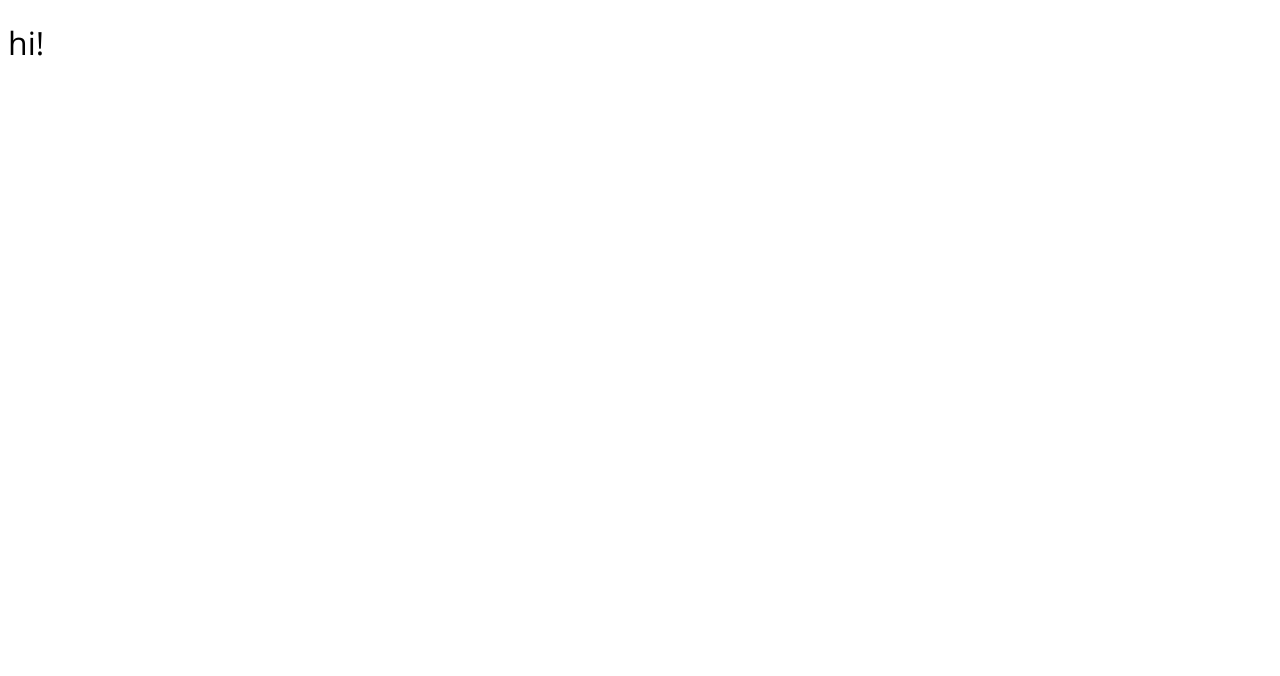
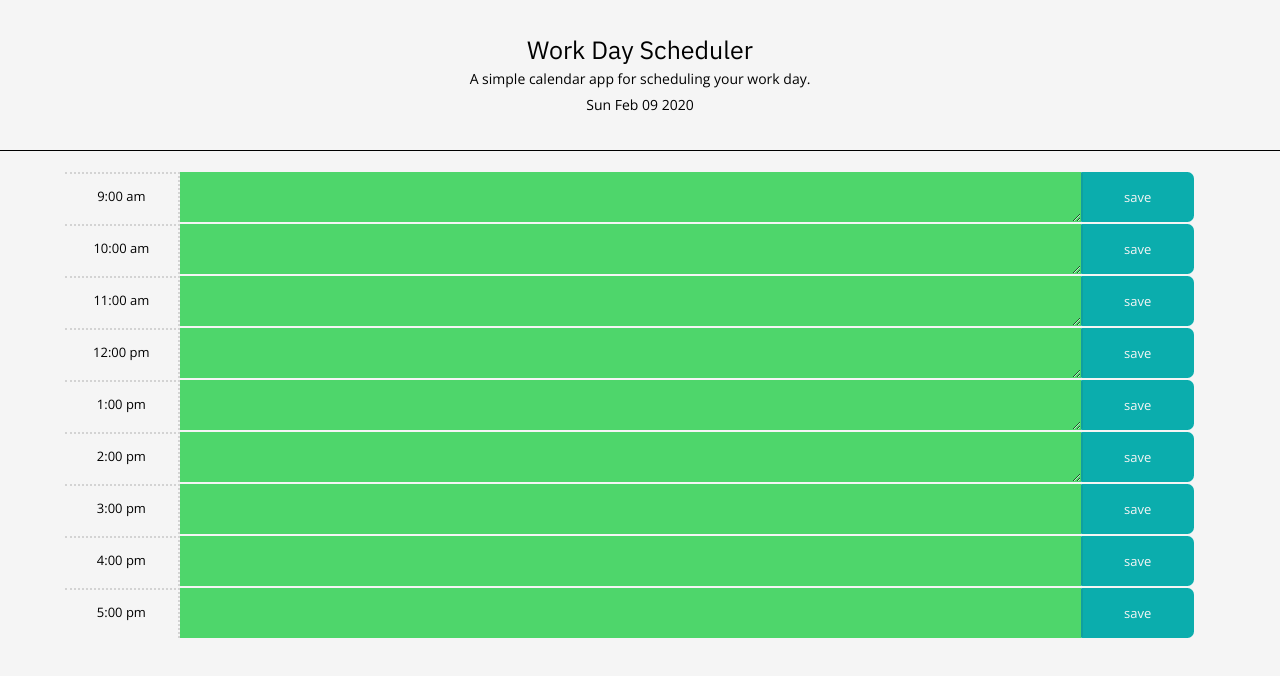
Before and after one commit to jethan16/DayPlanner, a plain HTML site: page index.html in a window 1280 px wide. Drawn offline with nearby package versions, Linux system fonts and the light colour scheme.

Commit message:
rewrote html, css, and js

```diff
--- a/1_Assets/styles.css
+++ /dev/null
@@ -1,4 +0,0 @@
-* {
-    font-family: 'Open Sans', sans-serif; ;
-    font-weight: 300;
-}
--- a/index.html
+++ b/index.html
@@ -1,19 +1,117 @@
 <!DOCTYPE html>
 <html lang="en">
+
 <head>
     <meta charset="UTF-8">
     <meta name="viewport" content="width=device-width, initial-scale=1.0">
-    <link rel="stylesheet" type="text/css" href="1_Assets/styles.css">
-    <link href="https://fonts.googleapis.com/css?family=IBM+Plex+Sans|Open+Sans:300,400,600,700&display=swap" rel="stylesheet">
+    <link rel="stylesheet" type="text/css" href="styles.css">
+    <link href="https://fonts.googleapis.com/css?family=IBM+Plex+Sans|Open+Sans:300,400,600,700&display=swap"
+        rel="stylesheet">
     <title>Day Planner</title>
 </head>
+
 <body>
-    <header>
-        <h1>hi!</h1>
+    <header class="header">
+        <h1>Work Day Scheduler</h1>
+        <h2>A simple calendar app for scheduling your work day.</h2>
+        <h2 id="date">Date</h2>
     </header>
+    <div class="border"></div>
+
+    <!-- calendar -->
+
+    <div class="cal-container">
 
 
+        <div class="col hour0">
+            <div class="left">
+                <h3>9:00 am</h3>
+            </div>
+            <textarea type="text" id="userInput0" class="middle"></textarea>
+            <button class="right" id="saveButton0" value="0">
+                <p class="complete">save</p>
+            </button>
+        </div>
+        <div class="col hour1">
+            <div class="left">
+                <h3>10:00 am</h3>
+            </div>
+            <textarea type="text" id="userInput1" class="middle"></textarea>
+            <button class="right" id="saveButton1" value="1">
+                <p class="complete">save</p>
+            </button>
+        </div>
+        <div class="col hour2">
+            <div class="left">
+                <h3>11:00 am</h3>
+            </div>
+            <textarea type="text" id="userInput2" class="middle"></textarea>
+            <button class="right" id="saveButton2" value="2">
+                <p class="complete">save</p>
+            </button>
+        </div>
+        <div class="col hour3">
+            <div class="left">
+                <h3>12:00 pm</h3>
+            </div>
+            <textarea type="text" id="userInput3" class="middle"></textarea>
+            <button class="right" id="saveButton2" value="3">
+                <p class="complete">save</p>
+            </button>
+        </div>
+        <div class="col hour4">
+            <div class="left">
+                <h3>1:00 pm</h3>
+            </div>
+            <textarea type="text" id="userInput4" class="middle"></textarea>
+            <button class="right" id="saveButton2" value="4">
+                <p class="complete">save</p>
+            </button>
+        </div>
+        <div class="col hour5">
+            <div class="left">
+                <h3>2:00 pm</h3>
+            </div>
+            <textarea type="text" id="userInput5" class="middle"></textarea>
+            <button class="right" id="saveButton2" value="5">
+                <p class="complete">save</p>
+            </button>
+        </div>
+        <div class="col hour6">
+            <div class="left">
+                <h3>3:00 pm</h3>
+            </div>
+            <input type="text" id="userInput6" class="middle"></input>
+            <button class="right" id="saveButton2" value="6">
+                <p class="complete">save</p>
+            </button>
+        </div>
+        <div class="col hour7">
+            <div class="left">
+                <h3>4:00 pm</h3>
+            </div>
+            <input type="text" id="userInput7" class="middle"></input>
+            <button class="right" id="saveButton2" value="7">
+                <p class="complete">save</p>
+            </button>
+        </div>
+        <div class="col hour8">
+            <div class="left">
+                <h3>5:00 pm</h3>
+            </div>
+            <input type="text" id="userInput8" class="middle"></input>
+            <button class="right" id="saveButton2" value="8">
+                <p class="complete">save</p>
+            </button>
+        </div>
 
-    <script src="./1_Assets/script.js"></script>
+
+    </div>
+
+
+    <script src="https://code.jquery.com/jquery-3.4.1.min.js"
+        integrity="sha256-CSXorXvZcTkaix6Yvo6HppcZGetbYMGWSFlBw8HfCJo=" crossorigin="anonymous"></script>
+    <script src="script.js"></script>
 </body>
+
 </html>
--- /dev/null
+++ b/script.js
@@ -0,0 +1,41 @@
+var currentDate = new Date()
+var hour = new Date().getHours() - 12;
+// var hour = 5
+
+$("#date").text(currentDate.toDateString())
+
+
+
+console.log(date);
+console.log(hour)
+
+$(".right").click(function () {
+    var buttonValue = $(this).val()
+    // var value = $("#userInput" + buttonValue).val()
+    // console.log(value)
+    localStorage.setItem("hour" + buttonValue, $("#userInput" + buttonValue).val());
+})
+
+for (var i = 0; i < 9; i++) {
+    var storage = localStorage.getItem("hour" + i)
+    $("#userInput" + i).text(storage);
+    // input.html(storage)
+    console.log(storage)
+}
+
+$("#userInput" + hour).addClass("present")
+
+for (var i = 0; i < 9; i++) {
+    console.log("hour")
+    if (i < hour) {
+        $("#userInput" + i).removeClass("")
+        $("#userInput" + i).addClass("past")
+    }
+    if (i > hour) {
+        // $("#userInput" + i).removeClass("")
+        $("#userInput" + i).addClass("future")
+    }
+
+}
+
+``
--- /dev/null
+++ b/styles.css
@@ -0,0 +1,152 @@
+* {
+    font-family: 'Open Sans', sans-serif; ;
+    font-weight: 300;
+    margin: 0px;
+    padding: 0px;
+    background-color: whitesmoke;
+}
+
+/* header */
+
+.header {
+    width: 100%;
+    height: 150px;
+    background-color: whitesmoke;
+    border-bottom-style: solid;
+    border-bottom-width: 1.5px;
+    /* border-bottom-color: darkblue; */
+    border-bottom-color: black;
+    display: flex;
+    flex-direction: column;
+    justify-content: center;
+    align-items: center;
+}
+
+.border {
+    background:÷ linear-gradient(rgb(78, 0, 78),rgb(109, 0, 109), rgb(143, 0, 0));
+    width: 100%;
+    height: 5px;
+}
+
+.header h1 {
+    font-family: 'IBM Plex Sans', sans-serif;
+    font-size: 25px;
+
+}
+
+.header h2 {
+    /* position: relative; */
+    margin: 5px;
+    /* top: 30px; */
+    /* width: 90%; */
+    line-height: 1.1em;
+    font-size: 14px;
+    font-weight: 300;
+    /* border-style: groove;
+    border-width: 2px;
+    border-color: grey; */
+}
+
+/* body {
+    background-color: rgb(226, 225, 225);
+} */
+
+/* calendar */
+
+.cal-container {
+    display: flex;
+    flex-direction: row;
+    flex-wrap: wrap;
+    /* justify-content: space-around; */
+    /* border-style: groove;
+    border-width: 2px;
+    border-color: grey; */
+    margin: 15px auto;
+    width: 90%;
+    height: 450px;
+
+}
+
+.col {
+    display: flex;
+    flex-direction: row;
+    width: 98%;
+    height: 50px;
+    margin: 1px;
+    /* border-style: groove;
+    border-width: 2px;
+    border-color: grey; */
+    order: 0;
+}
+
+.left {
+    width: 10%;
+    border-style: dotted;
+    border-width: 2px;
+    border-color: lightgrey;
+    border-right-style: dotted;
+    border-left-style: none;
+    border-bottom:none ;
+    text-align: center;
+}
+
+.left h3 {
+    padding-top: 13px;
+    font-size: 13px;
+
+}
+
+.middle {
+    width: 80%;
+    border: none;
+    background-color: white;
+    text-align: center;
+    /* border-bottom-color: white;
+    border-bottom-style: solid; */
+}
+
+.right {
+    width: 10%;
+    font-size: 13px;
+    background-color: rgb(11, 173, 173);
+    border-style: solid;
+    border-width: 2px;
+    border-color:rgb(11, 173, 173) ;
+    border-left-color: rgb(15, 160, 160);
+    border-top-right-radius: .5em;
+    border-bottom-right-radius: .5em;
+    display: flex;
+    justify-content: center;
+    align-items: center;
+}
+
+.right:active {
+    position: relative;
+    left: 2px;
+    border-left-style: solid;
+    border-left-color: darkgray;
+    border-left-width: 3px;
+}
+
+.complete {
+    background: transparent;
+    color: whitesmoke;
+
+}
+
+.past {
+    background-color: rgba(100, 100, 100, 0.363);
+    color: white;
+    font-size: 15px;
+}
+.present {
+    background-color: rgba(206, 47, 33, 0.808);
+    color: white;
+    font-size: 15px;
+}
+
+.future {
+    background-color: rgba(33, 206, 70, 0.787);
+    color: white;
+    font-size: 15px;
+}
```
Also changed, not shown: 1_Assets/script.js (deleted), 2 other files.
